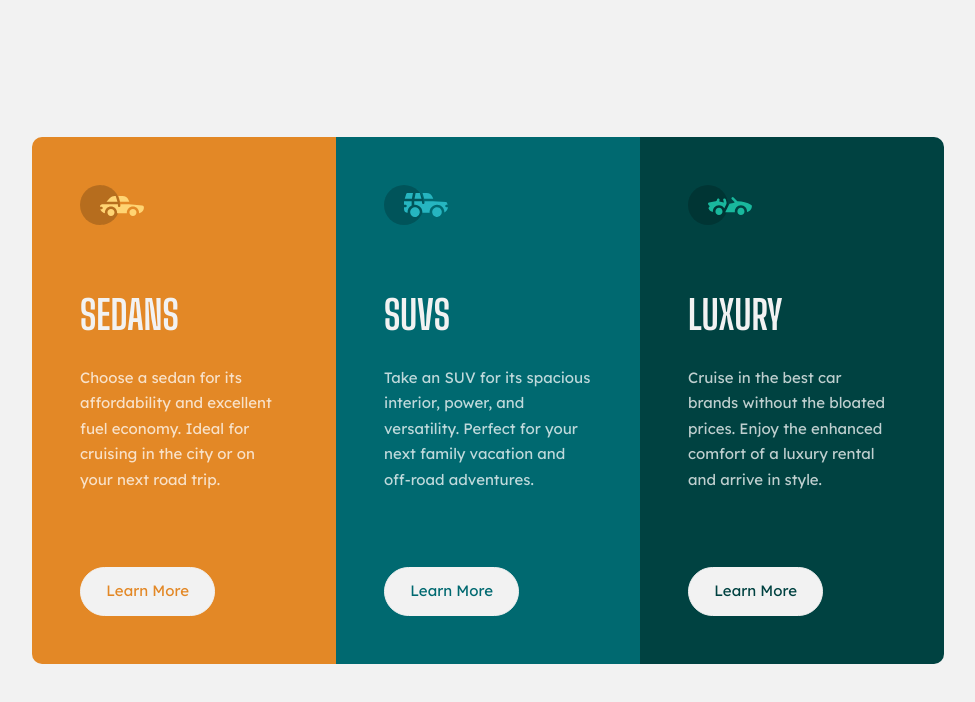
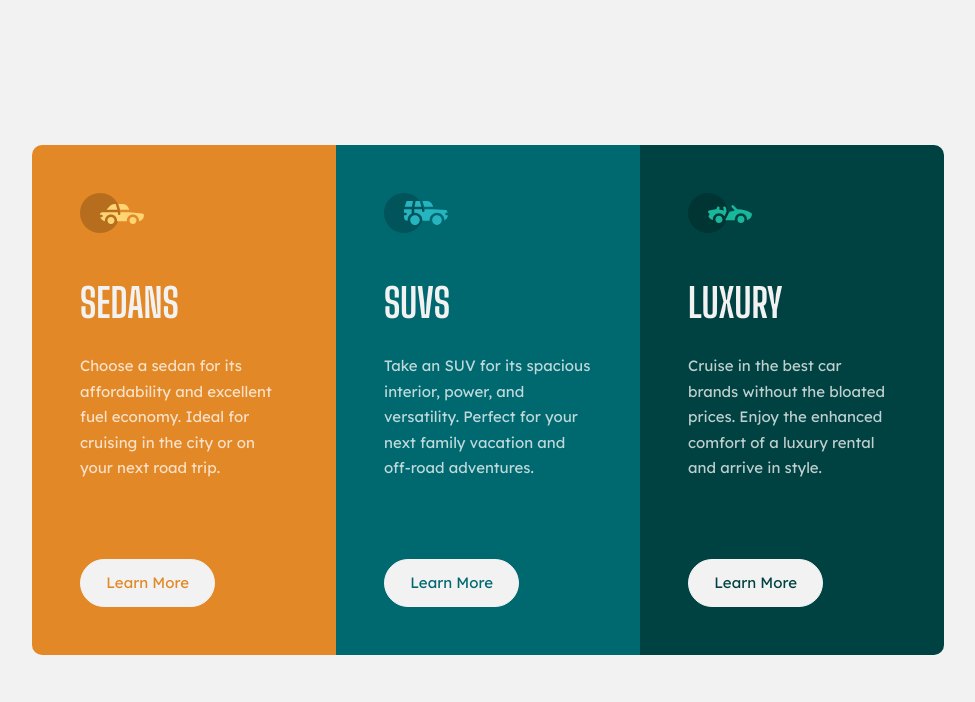
Before and after one commit to johnnysedh3lllo/3-column-preview-card-component-fronend-mentor, a plain HTML site: page index.html in a window 1280 px wide. Shown: the whole page, without its empty margins (152-1127 px from the left). Drawn offline with Linux system fonts and the light colour scheme.

Commit message:
Update styles.css

```diff
--- a/styles.css
+++ b/styles.css
@@ -131,7 +131,7 @@ section {
 }
 
 h2 {
-  padding: 1.5em 0 0.5em 0;
+  padding: 1em 0 0.5em 0;
 
   --fs-primary: 2.5rem;
   font-weight: var(--fw-primary-200);
@@ -188,6 +188,6 @@ button:hover {
   }
 
   p {
-    padding-bottom: 5em;
+    padding-bottom: 5.2em;
   }
 }
```
